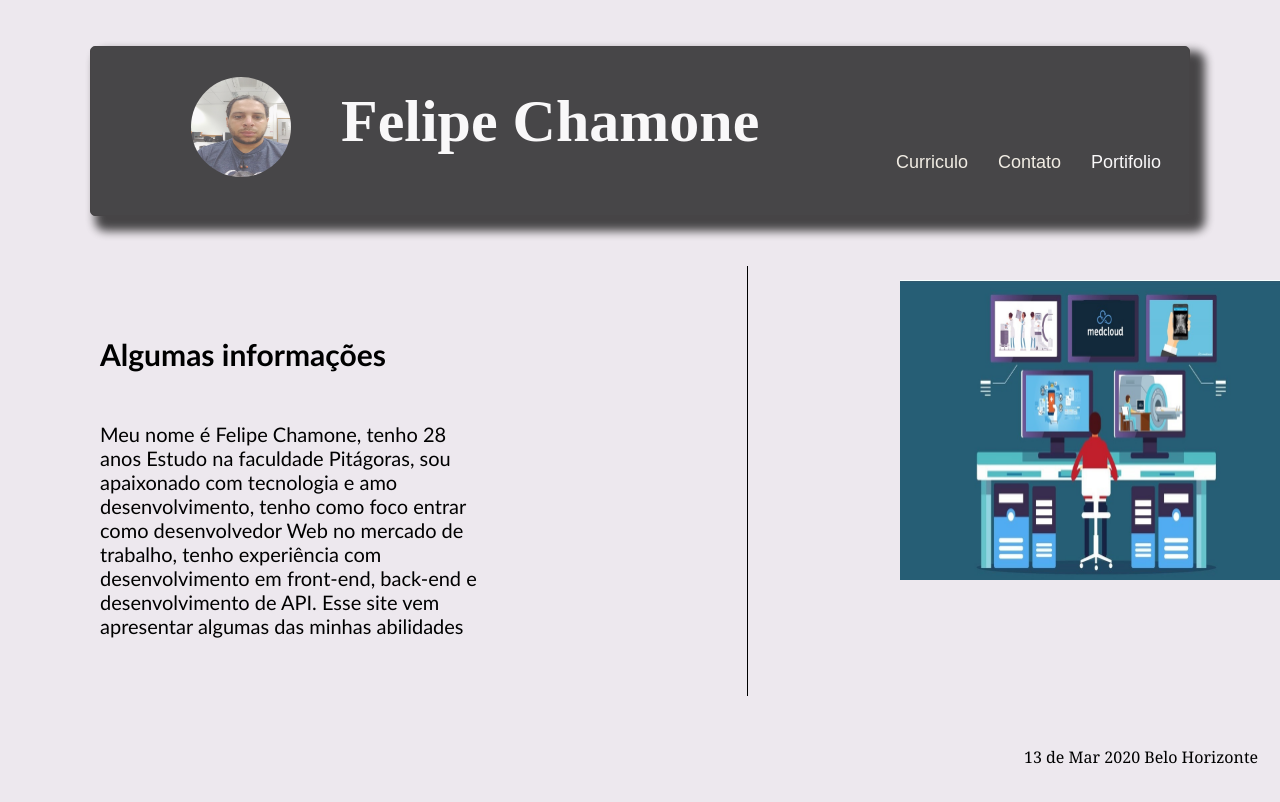
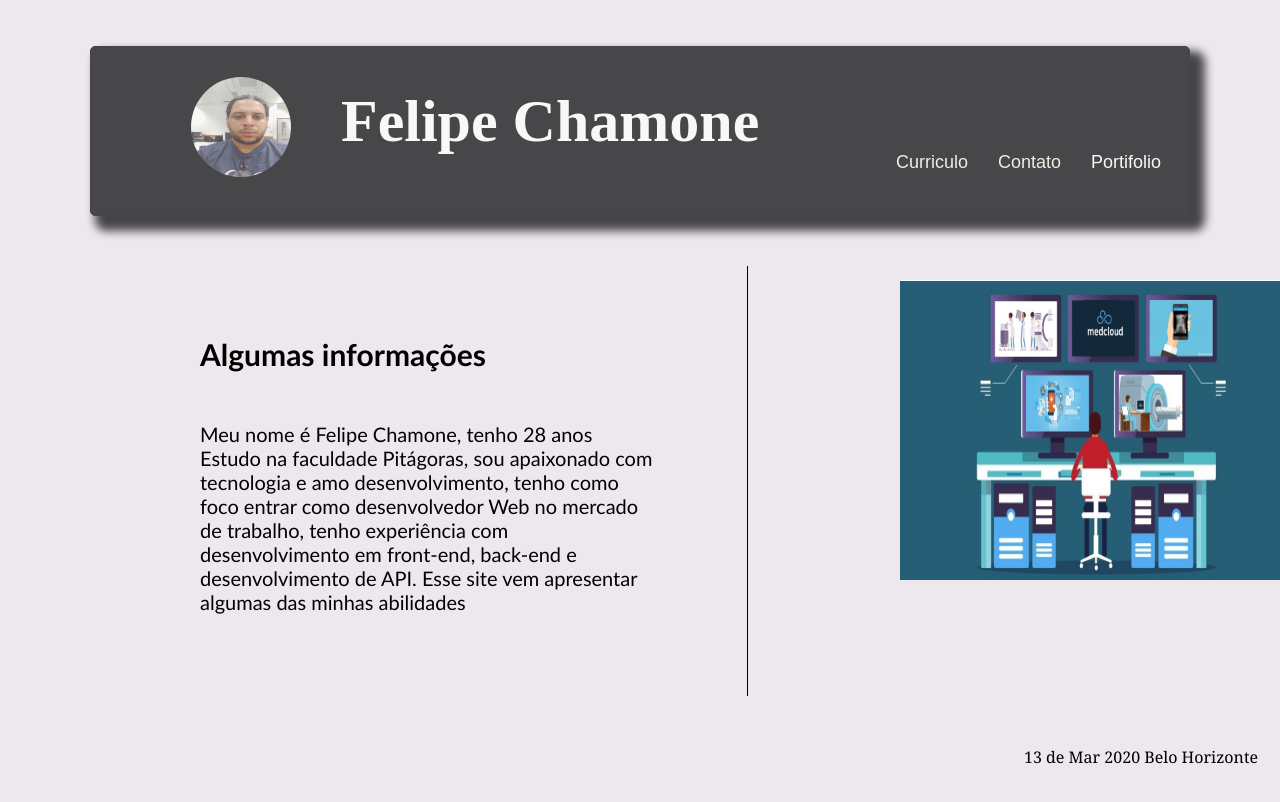
Before and after one commit to chamone8/Curriculo, a React (Create React App) app: page / in a window 1280 px wide. Shown: the top 802 px of the page. Built offline with nearby package versions, Linux system fonts and the light colour scheme.

Commit message:
Projeto finalizado

```diff
--- a/src/Paginas/principal/style.css
+++ b/src/Paginas/principal/style.css
@@ -126,7 +126,8 @@
     }
 
     .minhasInformacoes{
-        width: 60%;
+        width: 70%;
+        margin-left: 100px;
 
 
     }
```
